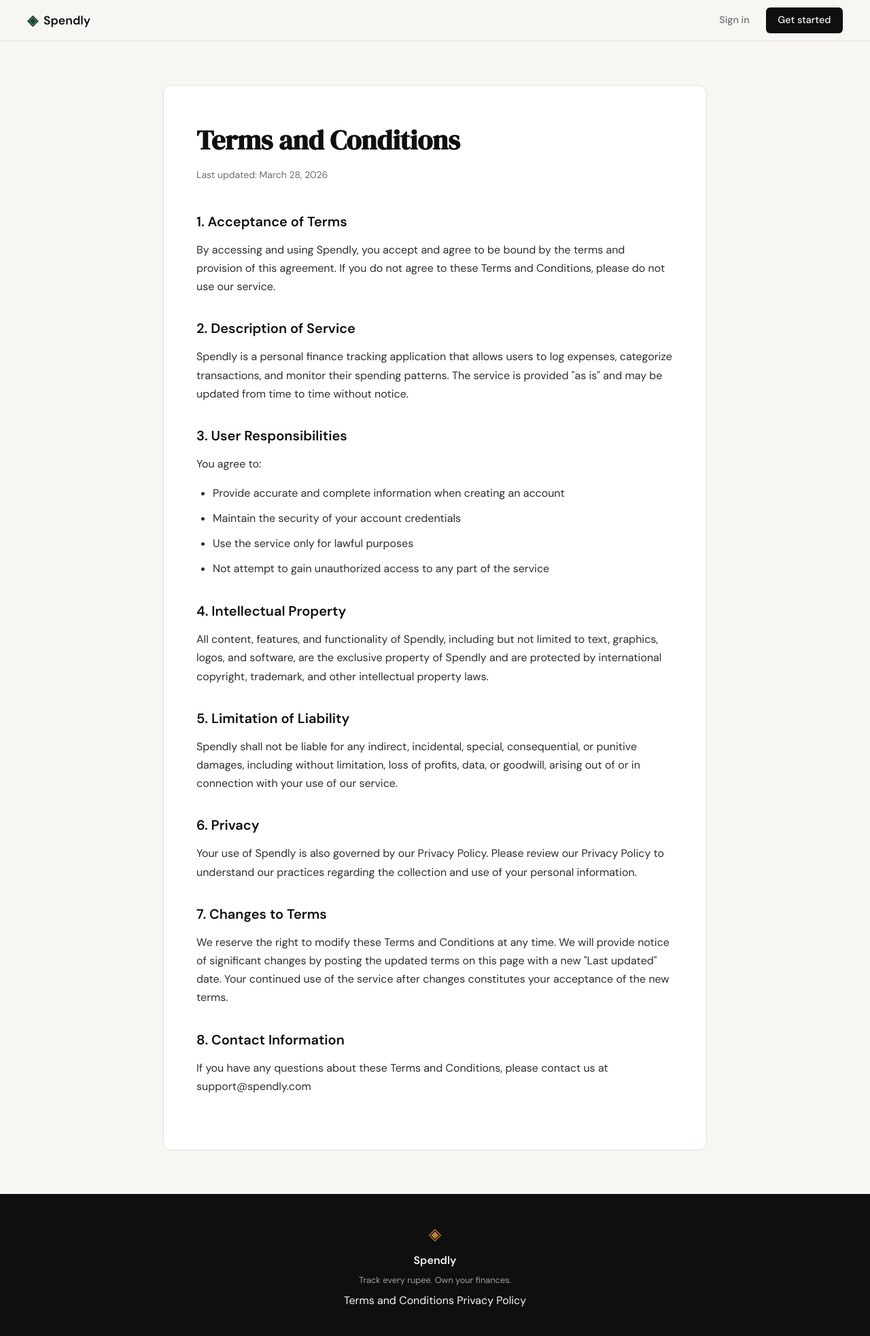
After one commit to DevDSVik/spendly, a Flask app: page /terms in a window 1280 px wide. The commit adds this page. Shown: the whole page at 68% size. Run offline with Flask 3, Linux system fonts and the light colour scheme.

Commit message:
landing: add terms and conditions page

```diff
--- a/app.py
+++ b/app.py
@@ -20,6 +20,11 @@ def register():
 @app.route("/login")
 def login():
     return render_template("login.html")
+
+
+@app.route("/terms")
+def terms():
+    return render_template("terms.html")
 
 
 # ------------------------------------------------------------------ #
--- a/static/css/style.css
+++ b/static/css/style.css
@@ -478,6 +478,65 @@ a { color: inherit; text-decoration: none; }
 .auth-switch a:hover { text-decoration: underline; }
 
 /* ------------------------------------------------------------------ */
+/* Legal pages                                                          */
+/* ------------------------------------------------------------------ */
+
+.legal-page {
+    min-height: calc(100vh - 60px - 100px);
+    padding: 4rem 2rem;
+}
+
+.legal-page .container {
+    max-width: 800px;
+    margin: 0 auto;
+    background: var(--paper-card);
+    border: 1px solid var(--border);
+    border-radius: var(--radius-md);
+    padding: 3rem;
+}
+
+.legal-page h1 {
+    font-family: var(--font-display);
+    font-size: 2.5rem;
+    color: var(--ink);
+    margin-bottom: 0.5rem;
+}
+
+.legal-page .last-updated {
+    color: var(--ink-muted);
+    font-size: 0.875rem;
+    margin-bottom: 2.5rem;
+}
+
+.legal-page section {
+    margin-bottom: 2rem;
+}
+
+.legal-page h2 {
+    font-family: var(--font-body);
+    font-size: 1.25rem;
+    font-weight: 600;
+    color: var(--ink);
+    margin-bottom: 0.75rem;
+}
+
+.legal-page p {
+    color: var(--ink-soft);
+    line-height: 1.7;
+    margin-bottom: 1rem;
+}
+
+.legal-page ul {
+    padding-left: 1.5rem;
+    color: var(--ink-soft);
+    line-height: 1.8;
+}
+
+.legal-page li {
+    margin-bottom: 0.5rem;
+}
+
+/* ------------------------------------------------------------------ */
 /* Footer                                                              */
 /* ------------------------------------------------------------------ */
 
--- a/templates/base.html
+++ b/templates/base.html
@@ -35,7 +35,7 @@
             <span class="footer-name">Spendly</span>
             <p class="footer-copy">Track every rupee. Own your finances.</p>
             <p>
-                <a href="#">Terms and Conditions</a>
+                <a href="{{ url_for('terms') }}">Terms and Conditions</a>
                 <a href="#">Privacy Policy</a>
             </p>
         </div>
--- /dev/null
+++ b/templates/terms.html
@@ -0,0 +1,58 @@
+{% extends "base.html" %}
+
+{% block title %}Spendly — Terms and Conditions{% endblock %}
+
+{% block content %}
+<div class="legal-page">
+    <div class="container">
+        <h1>Terms and Conditions</h1>
+        <p class="last-updated">Last updated: March 28, 2026</p>
+
+        <section>
+            <h2>1. Acceptance of Terms</h2>
+            <p>By accessing and using Spendly, you accept and agree to be bound by the terms and provision of this agreement. If you do not agree to these Terms and Conditions, please do not use our service.</p>
+        </section>
+
+        <section>
+            <h2>2. Description of Service</h2>
+            <p>Spendly is a personal finance tracking application that allows users to log expenses, categorize transactions, and monitor their spending patterns. The service is provided "as is" and may be updated from time to time without notice.</p>
+        </section>
+
+        <section>
+            <h2>3. User Responsibilities</h2>
+            <p>You agree to:</p>
+            <ul>
+                <li>Provide accurate and complete information when creating an account</li>
+                <li>Maintain the security of your account credentials</li>
+                <li>Use the service only for lawful purposes</li>
+                <li>Not attempt to gain unauthorized access to any part of the service</li>
+            </ul>
+        </section>
+
+        <section>
+            <h2>4. Intellectual Property</h2>
+            <p>All content, features, and functionality of Spendly, including but not limited to text, graphics, logos, and software, are the exclusive property of Spendly and are protected by international copyright, trademark, and other intellectual property laws.</p>
+        </section>
+
+        <section>
+            <h2>5. Limitation of Liability</h2>
+            <p>Spendly shall not be liable for any indirect, incidental, special, consequential, or punitive damages, including without limitation, loss of profits, data, or goodwill, arising out of or in connection with your use of our service.</p>
+        </section>
+
+        <section>
+            <h2>6. Privacy</h2>
+            <p>Your use of Spendly is also governed by our Privacy Policy. Please review our Privacy Policy to understand our practices regarding the collection and use of your personal information.</p>
+        </section>
+
+        <section>
+            <h2>7. Changes to Terms</h2>
+            <p>We reserve the right to modify these Terms and Conditions at any time. We will provide notice of significant changes by posting the updated terms on this page with a new "Last updated" date. Your continued use of the service after changes constitutes your acceptance of the new terms.</p>
+        </section>
+
+        <section>
+            <h2>8. Contact Information</h2>
+            <p>If you have any questions about these Terms and Conditions, please contact us at support@spendly.com</p>
+        </section>
+    </div>
+</div>
+{% endblock %}
```
